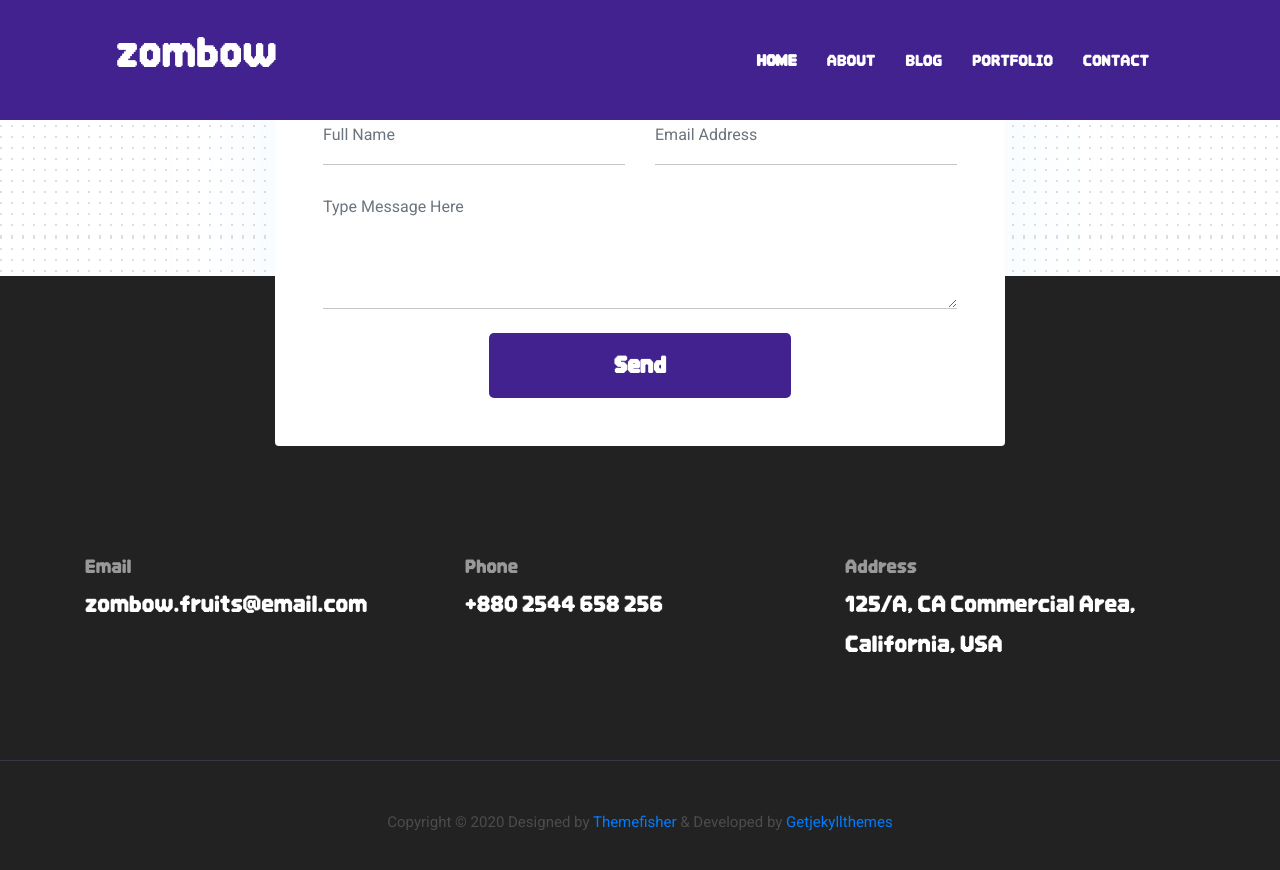
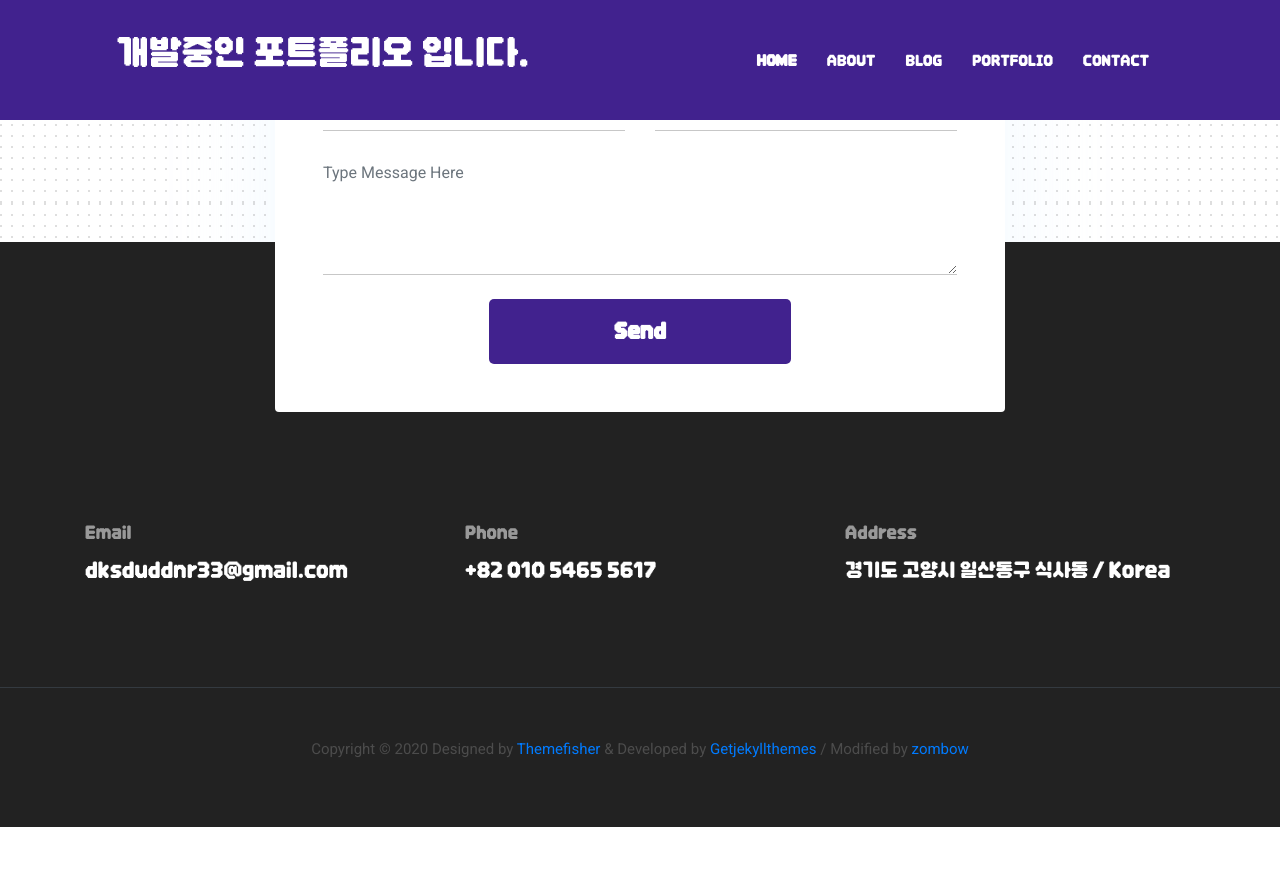
Before and after one commit to zombow/zombow.github.i, a Jekyll site: the page built from index.html, in a window 1280 px wide and 900 px high, scrolled down 4534 px. Shown: the top 870 px of the window. Built offline with Jekyll 4.4.1, drawn with Linux system fonts in a browser that asks for light colours; after the commit the page ends 5361 px from its top, so only the background shows below that.

Commit message:
setting.yml edit

```diff
--- a/_data/settings.yml
+++ b/_data/settings.yml
@@ -2,14 +2,14 @@
 #-------------------------------
 # General Site Settings
 
-title: zombow
+title: 개발중인 포트폴리오 입니다.
 logo:
-author: themefisher
-description: this is meta description
-email: zombow.fruits@email.com
-phone: +880 2544 658 256
-address: 125/A, CA Commercial Area, California, USA
-copyright: Copyright &copy; 2020 Designed by [Themefisher](https://themefisher.com) & Developed by [Getjekyllthemes](https://getjekyllthemes.com)
+author: Designed & Developed by Themefisher, Modified by zombow
+description: Portfolio, 포트폴리오
+email: dksduddnr33@gmail.com
+phone: +82 010 5465 5617
+address: 경기도 고양시 일산동구 식사동 / Korea
+copyright: Copyright &copy; 2020 Designed by [Themefisher](https://themefisher.com) & Developed by [Getjekyllthemes](https://getjekyllthemes.com) / Modified by [zombow](https://github.com/zombow)
 
 menu:
   - { name: About, link: "/about" }
@@ -18,7 +18,7 @@ menu:
   - { name: Contact, link: "/contact" }
 
 #-------------------------------
-# Google Analytics Section
+# Google Analytics Section 방문자의 행동패턴 분석
 
 # Analytics helps you understand who visits your website.
 # Learn more at: http://support.google.com/analytics/answer/1008065
@@ -28,7 +28,7 @@ menu:
 google-analytics: # UA-XXXXXX-X
 
 #-------------------------------
-# Comment Section (Disqus)
+# Comment Section (Disqus) 댓글기능
 
 disqus-identifier: # Add your shortname for Disqus Comment. For example mr-brown
 
@@ -39,8 +39,8 @@ hero:
   hero-title: Developer <br> 안영욱 <br> Portfolio
 
 social:
-  - { icon: "ti-facebook", link: "#" }
-  - { icon: "ti-instagram", link: "#" }
+  - { icon: "ti-github", link: "https://github.com/zombow" }
+  - { icon: "ti-kakao", link: "#" }
   - { icon: "ti-dribbble", link: "#" }
   - { icon: "ti-twitter", link: "#" }
 
@@ -116,56 +116,6 @@ skills:
 #      icon: "icon-3.png",
 #      date: "Sep 2014 - Present",
 #      organization: "THEMEFISHER",
-#    }
-
-#-------------------------------
-# Education Section 교육내역
-
-education-title: Education
-education:
-  - {
-      name: Marters in UX Design,
-      date: "2006",
-      organization: "Masassusets Institute of Technology",
-    }
-  - {
-      name: Honours in Fine Arts,
-      date: "2004",
-      organization: "Harvard University",
-    }
-  - {
-      name: Higher Secondary Certificat,
-      date: "2000",
-      organization: "Cardiff School",
-    }
-  - {
-      name: Secondary School Certificate,
-      date: "1998",
-      organization: "Cardiff School",
-    }
-
-#-------------------------------
-# Services Section 내가 제공하는 기술
-
-#services-title: Services
-#services:
-#  - {
-#      name: UI Design,
-#      icon: ti-palette,
-#      description: "Lorem ipsum dolor sit amet, consectetur adipisicing elit, sed do eiusmod tempor incididunt ut labore et dolore magna aliqua.",
-#      active: ,# Add true to select section
-#    }
-#  - {
-#      name: UX Design,
-#      icon: ti-vector,
-#      description: "Lorem ipsum dolor sit amet, consectetur adipisicing elit, sed do eiusmod tempor incididunt ut labore et dolore magna aliqua.",
-#      active: true, # Add true to select section
-#    }
-#  - {
-#      name: Interaction Design,
-#      icon: ti-panel,
-#      description: "Lorem ipsum dolor sit amet, consectetur adipisicing elit, sed do eiusmod tempor incididunt ut labore et dolore magna aliqua.",
-#      active: ,# Add true to select section
 #    }
 
 #-------------------------------
@@ -245,6 +195,57 @@ portfolio-items:
       - type: "illustration"
 
 #-------------------------------
+# Services Section 내가 제공하는 기술
+
+#services-title: Services
+#services:
+#  - {
+#      name: UI Design,
+#      icon: ti-palette,
+#      description: "Lorem ipsum dolor sit amet, consectetur adipisicing elit, sed do eiusmod tempor incididunt ut labore et dolore magna aliqua.",
+#      active: ,# Add true to select section
+#    }
+#  - {
+#      name: UX Design,
+#      icon: ti-vector,
+#      description: "Lorem ipsum dolor sit amet, consectetur adipisicing elit, sed do eiusmod tempor incididunt ut labore et dolore magna aliqua.",
+#      active: true, # Add true to select section
+#    }
+#  - {
+#      name: Interaction Design,
+#      icon: ti-panel,
+#      description: "Lorem ipsum dolor sit amet, consectetur adipisicing elit, sed do eiusmod tempor incididunt ut labore et dolore magna aliqua.",
+#      active: ,# Add true to select section
+#    }
+
+#-------------------------------
+# Education Section 교육내역
+
+education-title: Education
+education:
+  - {
+      name: Marters in UX Design,
+      date: "2006",
+      organization: "Masassusets Institute of Technology",
+    }
+  - {
+      name: Honours in Fine Arts,
+      date: "2004",
+      organization: "Harvard University",
+    }
+  - {
+      name: Higher Secondary Certificat,
+      date: "2000",
+      organization: "Cardiff School",
+    }
+  - {
+      name: Secondary School Certificate,
+      date: "1998",
+      organization: "Cardiff School",
+    }
+
+
+#-------------------------------
 # Testimonials Section 추천서
 
 #testimonial-items:
```
